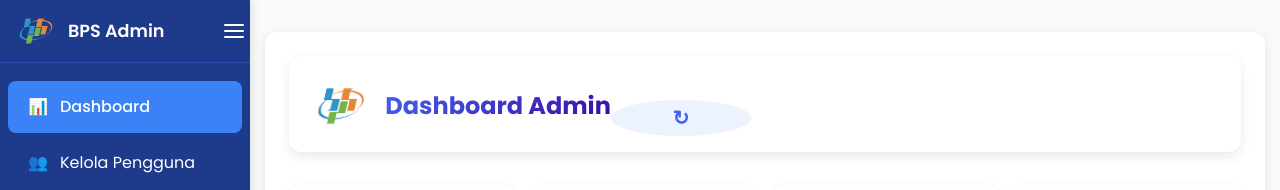
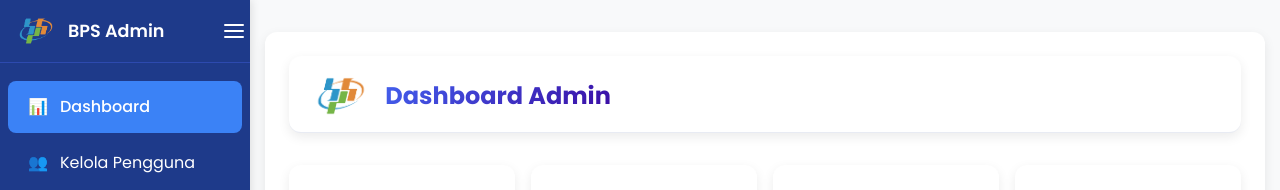
Before and after one commit to trezaluginap/Website-Buku-Tamu, a React (Create React App) app: page /admin in a window 1280 px wide. Shown: the top 190 px of the page. Built offline with nearby package versions, Linux system fonts and the light colour scheme; no server answers.

Commit message:
Update fitur

```diff
--- a/src/pages/AdminDashboard.js
+++ b/src/pages/AdminDashboard.js
@@ -169,16 +169,6 @@ const AdminDashboard = () => {
                 <h1>Dashboard Admin</h1>
               </div>
               <div className="action-buttons">
-                <button
-                  className="refresh-btn"
-                  onClick={fetchGuests}
-                  title="Refresh Data"
-                  aria-label="Refresh data"
-                >
-                  <span role="img" aria-hidden="true">
-                    ↻
-                  </span>
-                </button>
               </div>
             </div>
           </header>
--- a/src/styles/AdminDashboard.css
+++ b/src/styles/AdminDashboard.css
@@ -66,29 +66,6 @@ body {
   -webkit-background-clip: text;
   -webkit-text-fill-color: transparent;
   background-clip: text;
-}
-.action-buttons {
-  display: flex;
-  gap: 0.75rem;
-}
-.refresh-btn {
-  display: flex;
-  align-items: center;
-  justify-content: center;
-  width: 36px;
-  height: 36px;
-  border-radius: 50%;
-  background-color: var(--primary-light);
-  color: var(--primary);
-  border: none;
-  font-size: 1.25rem;
-  cursor: pointer;
-  transition: var(--transition);
-}
-.refresh-btn:hover {
-  background-color: var(--primary);
-  color: var(--white);
-  transform: rotate(45deg);
 }
 
 /* Main Content */
```
